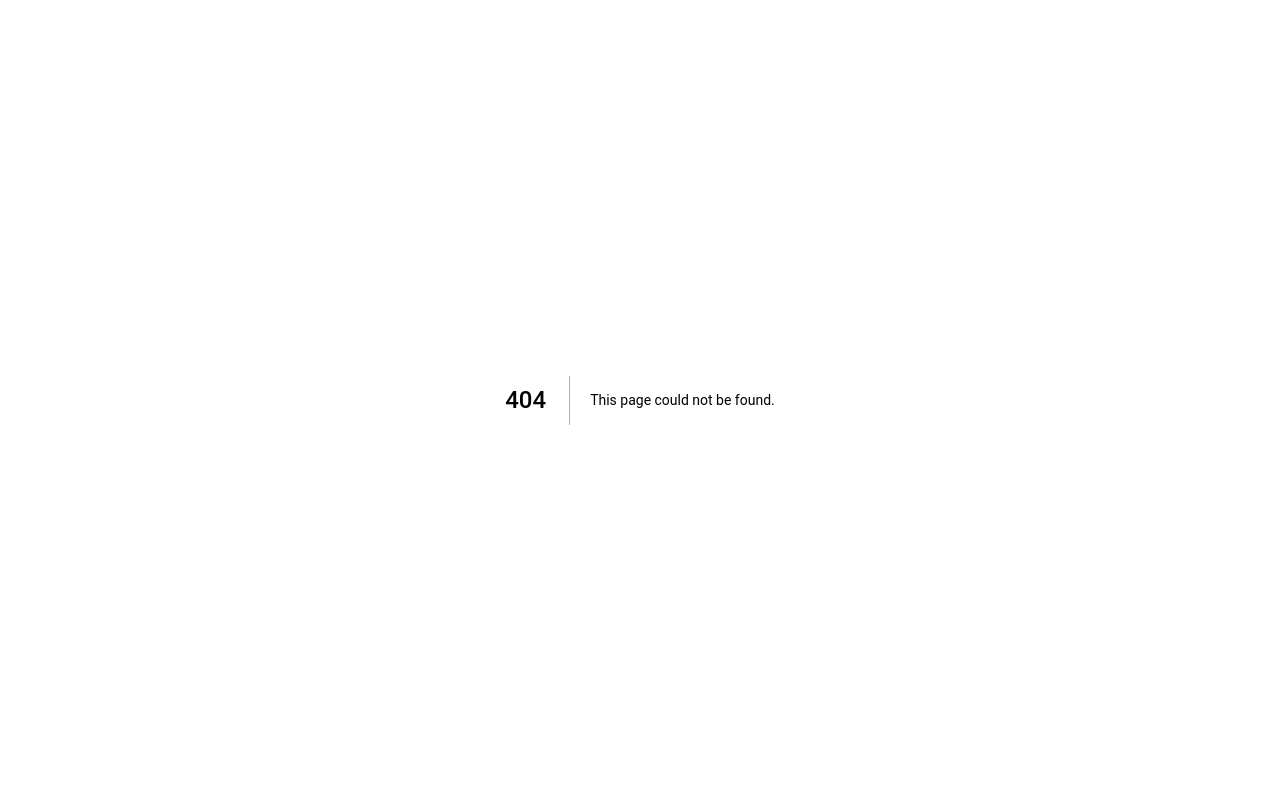
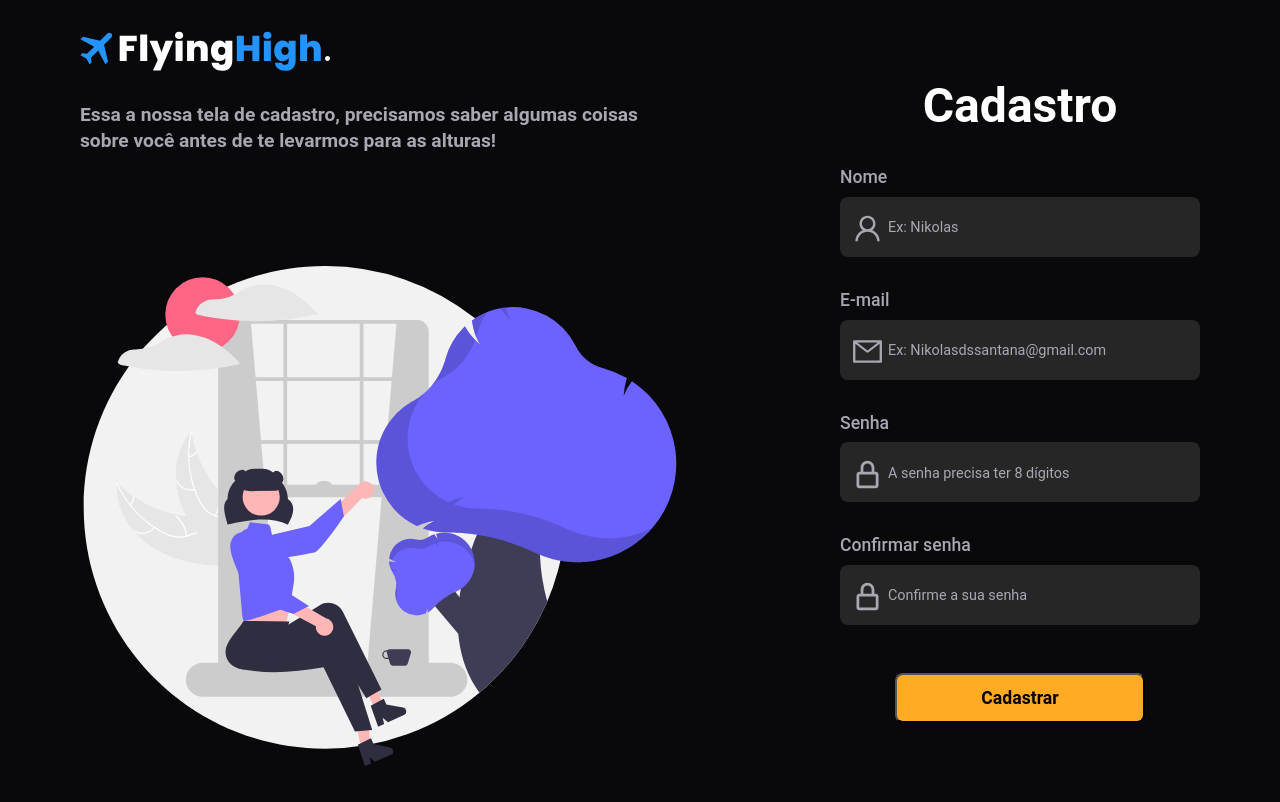
Before and after one commit to Sophia-15/flying-high-dowhile-challenge, a Next.js app: page /sign_up in a window 1280 px wide. Before the commit this address had no page. Built offline with nearby package versions, Linux system fonts and the light colour scheme.

Commit message:
start the sign up screen :tada:

```diff
--- a/package.json
+++ b/package.json
@@ -8,6 +8,7 @@
     "lint": "next lint"
   },
   "dependencies": {
+    "@hookform/resolvers": "^2.8.5",
     "@typescript-eslint/eslint-plugin": "^5.6.0",
     "eslint-config-airbnb": "^19.0.2",
     "eslint-plugin-react": "^7.27.1",
@@ -17,9 +18,12 @@
     "react": "17.0.2",
     "react-burger-menu": "^3.0.6",
     "react-dom": "17.0.2",
+    "react-hook-form": "^7.22.2",
     "react-icons": "^4.3.1",
     "react-intersection-observer": "^8.32.5",
-    "styled-components": "^5.3.3"
+    "react-toastify": "^8.1.0",
+    "styled-components": "^5.3.3",
+    "yup": "^0.32.11"
   },
   "devDependencies": {
     "@types/node": "^16.11.12",
--- /dev/null
+++ b/src/components/Input/index.tsx
@@ -0,0 +1,25 @@
+import React from 'react';
+
+import { ContainerInput } from './styles'
+
+interface InputProps {
+  label: string;
+  type: string;
+  name: string;
+  placeholder: string;
+  error?: string;
+}
+
+export function Input({ label, type, name, placeholder }: InputProps){
+  return (
+    <ContainerInput>
+      <label>{label}</label>
+
+      <input
+        type={type}
+        name={name}
+        placeholder={placeholder}
+      />
+    </ContainerInput>
+  );
+}
--- /dev/null
+++ b/src/components/Input/styles.ts
@@ -0,0 +1,40 @@
+import styled from 'styled-components';
+
+export const ContainerInput = styled.main`
+  display: flex;
+  flex-direction: column;
+
+  label {
+    font-size: 1.1rem;
+    font-weight: 500;
+    color: ${({theme}) => theme.colors.footerText};
+  }
+
+  input {
+    width: 360px;
+    height: 60px;
+
+    margin-top: .6rem;
+    padding-left: 3rem;
+
+    border: 0;
+    border-radius: .5rem;
+    background-color: ${({theme}) => theme.colors.inputColor};
+
+    color: ${({theme}) => theme.colors.white};
+    font-size: 1rem;
+    text-align: left;
+
+    ::placeholder {
+      font-size: .9rem;
+      color: ${({theme}) => theme.colors.footerText};
+    }
+  }
+
+  @media (max-width: 1000px) {
+    img {
+      margin: 3rem 0;
+      display: flex;
+    }
+  }
+`
--- /dev/null
+++ b/src/pages/sign_up/index.tsx
@@ -0,0 +1,99 @@
+import React from 'react';
+
+import { ToastContainer, toast } from 'react-toastify';
+import 'react-toastify/dist/ReactToastify.css';
+
+import { AiOutlineUser, AiOutlineMail } from 'react-icons/ai'
+import { BiLockAlt } from 'react-icons/bi';
+
+import { Input } from '../../components/Input';
+
+import { ContainerSignUp, ContainerSignUpLeft, ContainerSignUpRight } from './styles';
+
+export default function SingUp() {
+  function submitTheSignUp() {
+    toast.success('Cadastro feito com sucesso!', {
+      position: "top-right",
+      autoClose: 5000,
+      hideProgressBar: false,
+      closeOnClick: true,
+      pauseOnHover: true,
+      draggable: true,
+      progress: undefined,
+      theme: 'colored',
+    });
+
+    toast.success('Mandamos instruções de como concluir o cadastro no seu e-mail!', {
+      position: "top-right",
+      autoClose: 10000,
+      hideProgressBar: false,
+      closeOnClick: true,
+      pauseOnHover: true,
+      theme: 'colored',
+      draggable: true,
+      progress: undefined,
+    });
+  }
+
+  return (
+    <ContainerSignUp>
+      <ContainerSignUpLeft>
+      <ToastContainer />
+        <img src="Logo.svg" alt="Logo Flying High" />
+
+        <p>Essa a nossa tela de cadastro, precisamos saber algumas coisas sobre você antes de te levarmos para as alturas!</p>
+
+        <div className="sign-up-image">
+          <img src="SignUp.svg" alt="Welcome" />
+        </div>
+      </ContainerSignUpLeft>
+
+      <ContainerSignUpRight>
+        <img src="Logo.svg" alt="Logo Flying High" />
+
+        <h1>Cadastro</h1>
+
+        <AiOutlineUser />
+
+        <Input
+          label="Nome"
+          type="text"
+          name="name"
+          placeholder="Ex: Nikolas"
+        />
+
+        <AiOutlineMail />
+
+        <Input
+          label="E-mail"
+          type="email"
+          name="email"
+          placeholder="Ex: Nikolasdssantana@gmail.com"
+        />
+
+        <BiLockAlt />
+
+        <Input
+          label="Senha"
+          type="password"
+          name="password"
+          placeholder="A senha precisa ter 8 dígitos"
+        />
+
+        <BiLockAlt />
+
+        <Input
+          label="Confirmar senha"
+          type="password"
+          name="password_confirmed"
+          placeholder="Confirme a sua senha"
+        />
+
+        <button onClick={submitTheSignUp}>
+          Cadastrar
+        </button>
+
+      </ContainerSignUpRight>
+    </ContainerSignUp>
+  )
+}
--- /dev/null
+++ b/src/pages/sign_up/styles.ts
@@ -0,0 +1,110 @@
+import styled from 'styled-components';
+
+export const ContainerSignUp = styled.main`
+  width: 100%;
+  height: 100vh;
+
+  display: flex;
+  justify-content: space-around;
+  align-items: center;
+`
+
+export const ContainerSignUpLeft = styled.section`
+  img {
+    width: 250px;
+    height: 100px;
+  }
+
+  p {
+    font-size: 1.2rem;
+    line-height: 1.6rem;
+    font-weight: 700;
+
+    margin-bottom: 7rem;
+
+    max-width: 600px;
+
+    color: ${({theme}) => theme.colors.footerText}
+  }
+
+  .sign-up-image {
+    margin: 2rem 0;
+
+    img {
+      width: 600px;
+      height: 500px;
+    }
+  }
+
+  @media (max-width: 1020px) {
+    display: none;
+  }
+`
+
+export const ContainerSignUpRight = styled.section`
+  max-width: 500px;
+
+  display: flex;
+  justify-content: center;
+  align-items: center;
+  flex-direction: column;
+
+  img {
+    display: none;
+    width: 350px;
+    height: 120px;
+  }
+
+  h1 {
+    font-size: 3rem;
+    font-weight: 700;
+    text-align: center;
+
+    color: ${({theme}) => theme.colors.white}
+  }
+
+  svg {
+    position: relative;
+    top: 78px;
+    right: 153px;
+
+    color: ${({theme}) => theme.colors.footerText};
+
+    width: 33px;
+    height: 33px;
+  }
+
+  button {
+    width: 250px;
+    height: 50px;
+
+    margin-top: 3rem;
+
+    text-align: center;
+    font-size: 1.1rem;
+    font-weight: 700;
+
+    border-radius: .5rem;
+    background-color: ${({theme}) => theme.colors.yellow};
+    transition: .2s;
+
+    &:hover {
+      filter: brightness(0.8);
+    }
+  }
+
+  @media (max-width: 1000px) {
+    img {
+      margin: 3rem 0;
+      display: flex;
+    }
+  }
+
+    @media (max-width: 400px) {
+      img {
+        width: 350px;
+        height: 60px;
+      }
+  }
+}
+`
--- a/src/styles/theme.ts
+++ b/src/styles/theme.ts
@@ -12,6 +12,7 @@ export default {
     borderColor: '#D2D5DF',
     buttonColor: '#272327',
     footerFooter: '#A7A7A7',
+    inputColor: '#262627',
 
     blue: '#2393FE',
     darkenBlue: '#113254',
```
Also changed, not shown: src/components/Header/index.tsx (+13 -0 lines), src/components/Header/styles.ts (+39 -1 lines), public/SignUp.svg (added), 1 other file (tests, documents, lock files or other folders).
